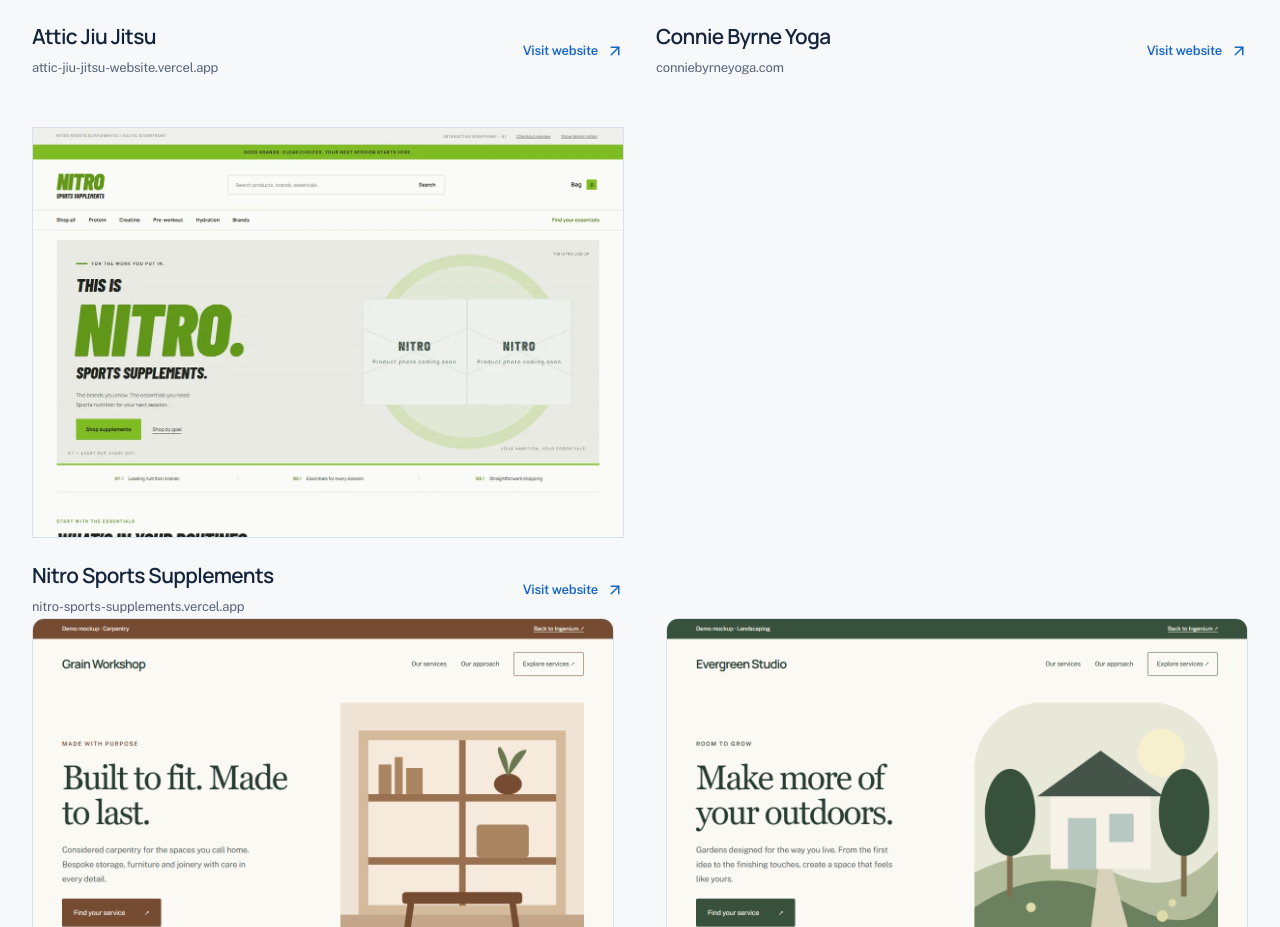
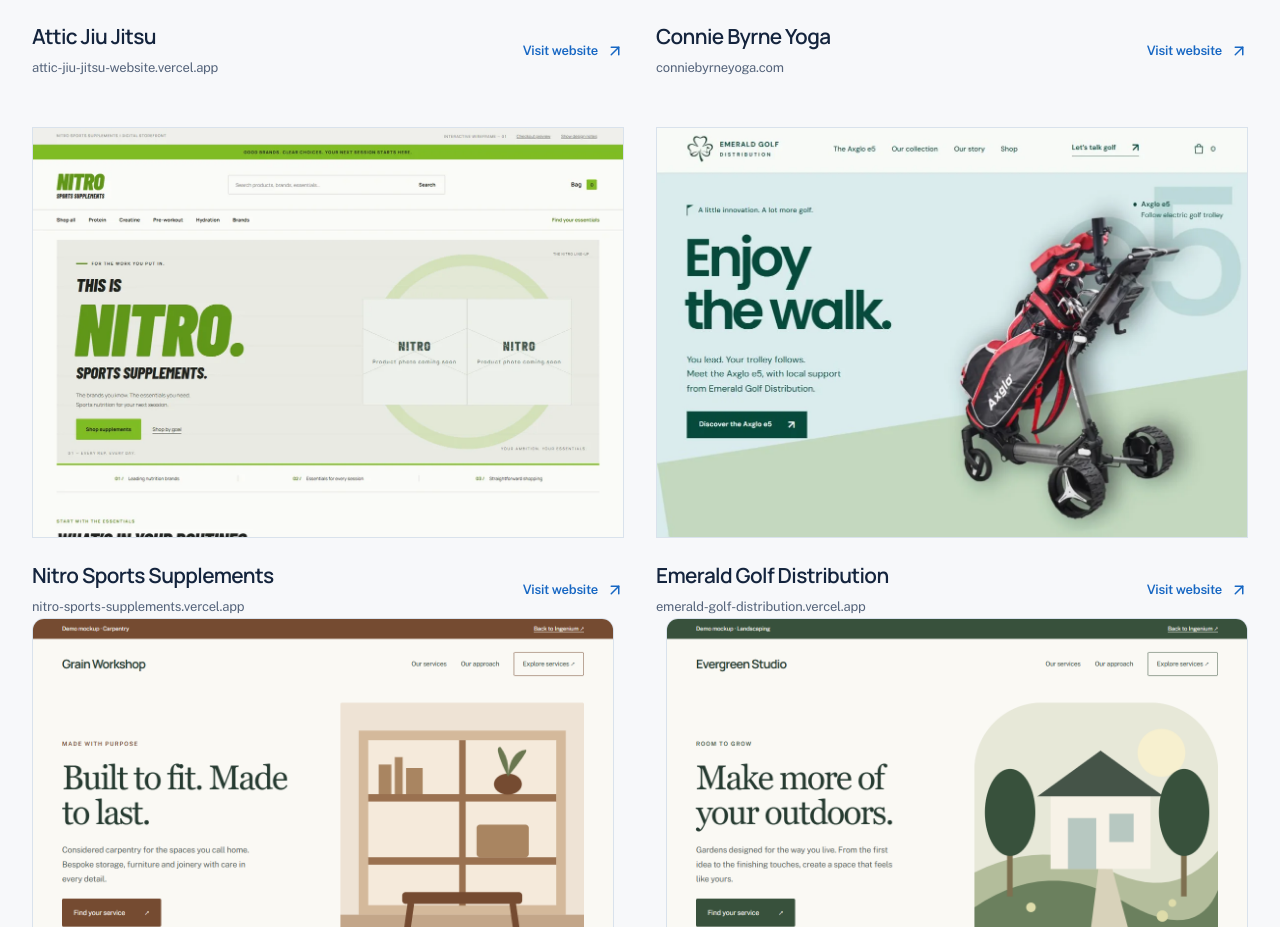
Before and after one commit to kyle278/ingenium-website, a Next.js app: page /results in a window 1280 px wide. Shown: the part 2212-3139 px from the top of the page. Built offline with nearby package versions, Linux system fonts and the light colour scheme; no server answers.

Commit message:
Add Emerald Golf Distribution to current projects

```diff
--- a/components/rebuild/CurrentProjects.tsx
+++ b/components/rebuild/CurrentProjects.tsx
@@ -10,6 +10,7 @@ const currentProjects = [
   { slug: "attic-jiu-jitsu", image: "/project-previews/attic-jiu-jitsu-20261029.webp", name: "Attic Jiu Jitsu", url: "https://attic-jiu-jitsu-website.vercel.app/" },
   { slug: "connie-byrne-yoga", name: "Connie Byrne Yoga", url: "https://conniebyrneyoga.com" },
   { slug: "nitro-sports-supplements", name: "Nitro Sports Supplements", url: "https://nitro-sports-supplements.vercel.app/" },
+  { slug: "emerald-golf-distribution", name: "Emerald Golf Distribution", url: "https://emerald-golf-distribution.vercel.app/" },
 ];
 
 export default function CurrentProjects({ home = false }: { home?: boolean }) {
```
Also changed, not shown: public/project-previews/emerald-golf-distribution.webp (added), 1 other file (tests, documents, lock files or other folders).
